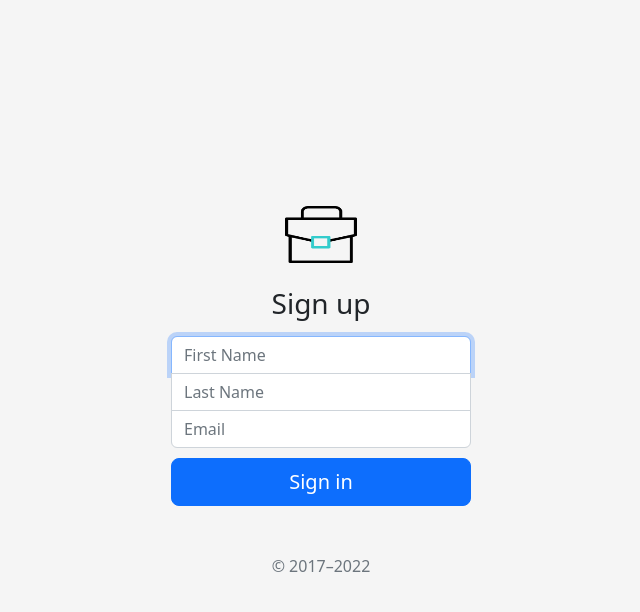
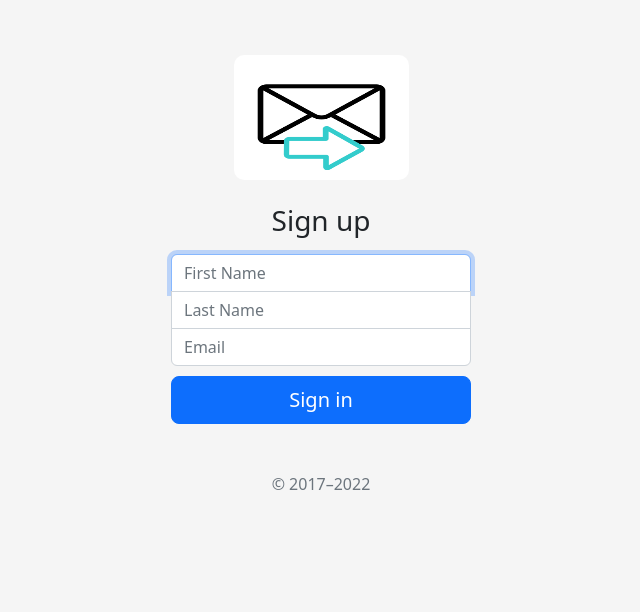
Before and after one commit to roshan6875/Mail-collector, a plain HTML site: page signup.html in a window 1280 px wide. Shown: the whole page, without its empty margins (319-959 px from the left). Drawn offline with nearby package versions, Linux system fonts and the light colour scheme.

Commit message:
first commit

```diff
--- a/public/css/style.css
+++ b/public/css/style.css
@@ -1,4 +1,4 @@
-html,
+
 body {
   height: 100%;
 }
@@ -37,3 +37,8 @@ body {
   border-top-left-radius: 0;
   border-top-right-radius: 0;
 }
+
+.icon {
+
+   border-radius: 10px;
+}
--- a/signup.html
+++ b/signup.html
@@ -85,7 +85,7 @@
 
 <main class="form-signin w-100 m-auto">
   <form action="/" method="post">
-    <img class="mb-4" src="public/images/briefcase.png" alt="Not availabe" width="72" height="57">
+    <img class="mb-4 icon " src="images/message.gif" alt="Not" width="175" height="125">
     <h1 class="h3 mb-3 fw-normal">Sign up</h1>
 
     <div >
```
Also changed, not shown: test/test.html (added, +12 -0 lines), public/images/message.gif (added).
